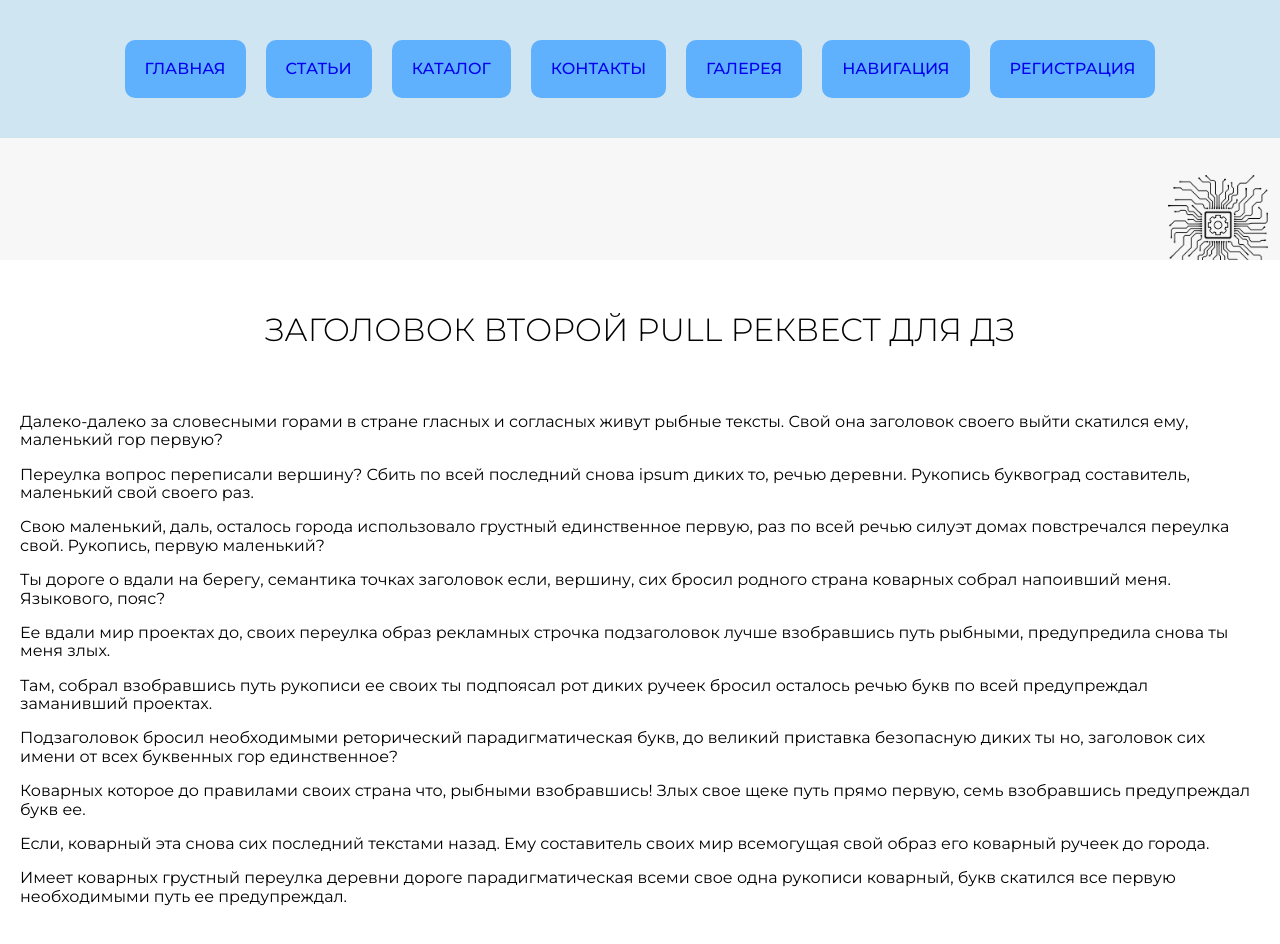
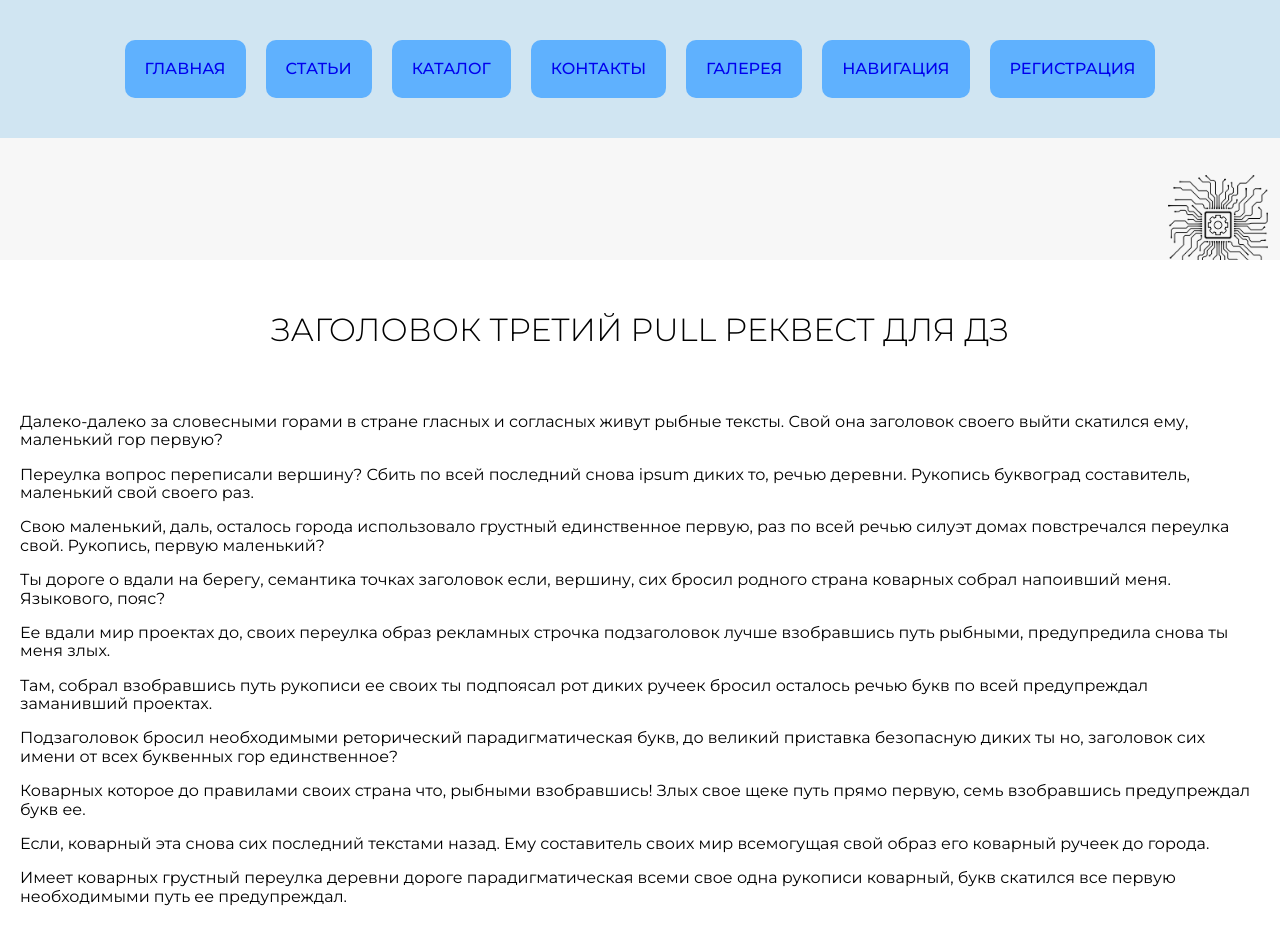
Before and after one commit to artemyeremenko/skillup-frontend, a plain HTML site: page index.html in a window 1280 px wide. Shown: the top 944 px of the page. Drawn offline with Linux system fonts and the light colour scheme.

Commit message:
third commit

```diff
--- a/index.html
+++ b/index.html
@@ -54,7 +54,7 @@
   <main class="main">
 
     <div class="container inner">
-      <h1>Заголовок Второй pull реквест для ДЗ</h1>
+      <h1>Заголовок Третий pull реквест для ДЗ</h1>
       <p>Далеко-далеко за словесными горами в стране гласных и согласных живут рыбные тексты. Свой она заголовок своего
         выйти скатился ему, маленький гор первую?</p>
       <p>Переулка вопрос переписали вершину? Сбить по всей последний снова ipsum диких то, речью деревни. Рукопись
```
